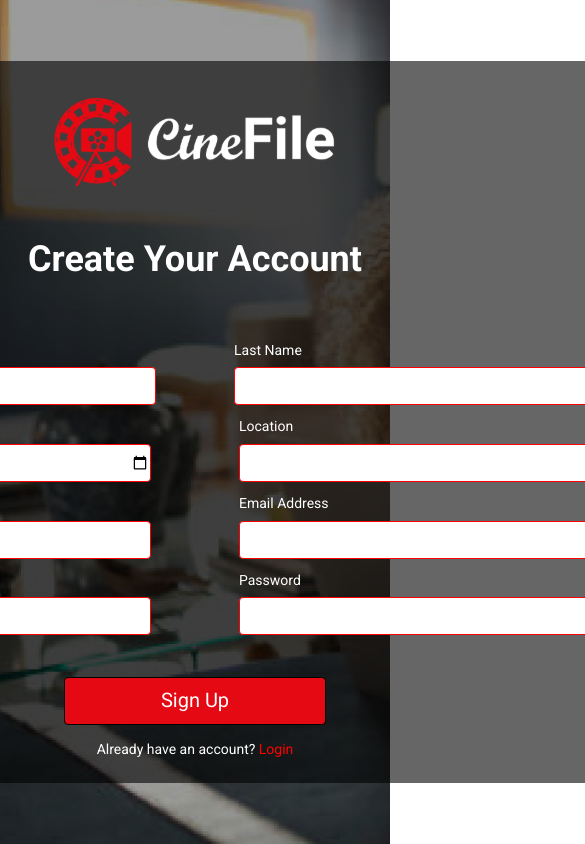
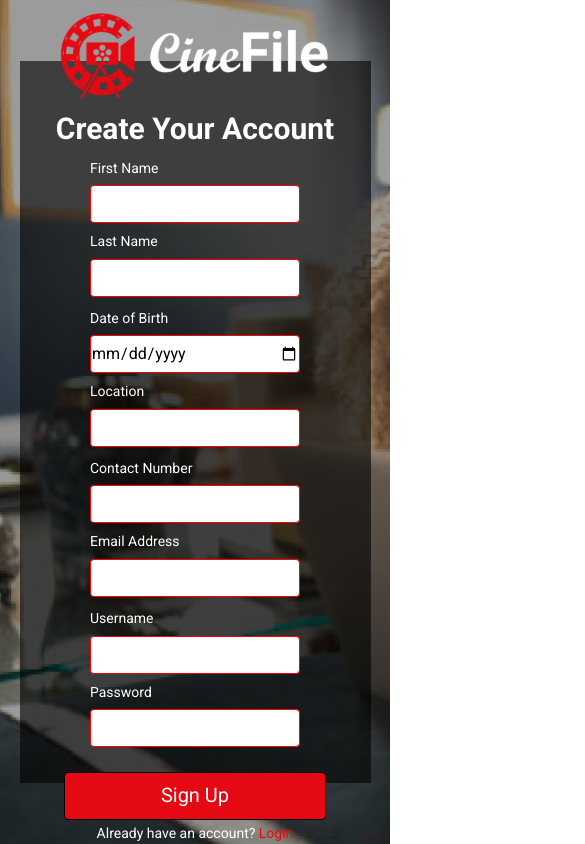
Before and after one commit to huzaifa26/cineFile, a React (Vite) app: page /signup in a window 390 px wide. Shown: the top 844 px of the page, 585 px wide, since content can reach past the window. Built offline with nearby package versions, Linux system fonts and the light colour scheme.

Commit message:
auth-responsive

```diff
--- a/src/pages/Main.jsx
+++ b/src/pages/Main.jsx
@@ -6,11 +6,10 @@ export default function Main() {
     <div style={{ background: "url(./MainBackground.png)" }} className='w-full h-screen '>
       <div className='w-full h-full bg-[rgba(7,7,7,0.9)] flex flex-col items-center justify-center'>
         <div className='flex flex-col items-center justify-center'>
-          <img src='./MainLogo.svg' />
-          <p className='mb-[49px] mt-[20px] w-[688px] text-center text-[24px] leading-[28.13px]'>Lorem ipsum dolor sit amet, consectetur adipiscing elit. Nullam
+          <img src='./MainLogo.svg' className='w-[27.34375vw] min-w-[300px]' />
+          <p className='mb-[49px] mt-[20px] xsm:min-w-[100%] sm:min-w-[100%] max-w-[35.833333333333336vw] text-center text-custom-24 leading-[28.13px]'>Lorem ipsum dolor sit amet, consectetur adipiscing elit. Nullam
             eget elementum erat,  ac gravida odio. Nulla consectetur </p>
         </div>
-
         <div className='flex flex-col gap-[32px]'>
           <Link to="/signin">
             <button className='w-[262px] h-[48px] rounded-[4px] bg-[rgba(229,9,20,1)]  border-[1px] border-black font-[400] text-[20px] leading-[23.44px]'>Sign In</button>
--- a/src/pages/Signin.jsx
+++ b/src/pages/Signin.jsx
@@ -14,8 +14,8 @@ export default function Signin() {
   const loginMutation = useMutation({
     mutationFn: async (data) => {
       const result = await signInWithEmailAndPassword(auth, data.email, data.password);
-      const userRef=doc(db,"users",result.user.uid);
-      const user=await getDoc(userRef);
+      const userRef = doc(db, "users", result.user.uid);
+      const user = await getDoc(userRef);
       return user.data()
       // return { email: result.user.email, uid: result.user.uid };
     },
@@ -45,9 +45,9 @@ export default function Signin() {
   }
 
   return (
-    <div style={{ background: "url(./LoginMain.png)",backgroundSize:"cover" }} className='w-full h-screen '>
+    <div style={{ background: "url(./LoginMain.png)", backgroundSize: "cover" }} className='w-full h-screen '>
       <div className='w-full h-full bg-[rgba(7,7,7,0.85)] flex flex-col items-center justify-center'>
-        <div className='w-[964px] h-[76vh] bg-[rgba(0,0,0,0.6)]'>
+        <div className='w-[50.208333333333336vw] xsm:min-w-[90%] sm:min-w-[500px] h-[76vh] bg-[rgba(0,0,0,0.6)]'>
           <div className='flex flex-col items-center justify-center mt-[102px]'>
             <img className='w-[304px]' src='./MainLogo.svg' />
           </div>
@@ -58,19 +58,19 @@ export default function Signin() {
                 <div className='flex flex-col gap-[15px]'>
                   <div className='flex flex-col gap-[9px]'>
                     <label className='font-[16.41px] text-[14px] leading-[16.41px]'>Email</label>
-                    <input name='email' className='w-[368px] pl-[10px] h-[38px] rounded-[4px] bg-white border-[1px] border-[red] ' />
+                    <input name='email' className='w-[19.166666666666668vw] min-w-[290px] pl-[10px] h-[38px] rounded-[4px] bg-white border-[1px] border-[red] ' />
                   </div>
                   <div className='flex flex-col gap-[9px]'>
                     <label className='font-[16.41px] text-[14px] leading-[16.41px]'>Password</label>
-                    <input name='password' className='w-[368px] pl-[10px] h-[38px] rounded-[4px] bg-white border-[1px] border-[red] ' />
+                    <input type='password' name='password' className='w-[19.166666666666668vw] min-w-[290px] pl-[10px] h-[38px] rounded-[4px] bg-white border-[1px] border-[red] ' />
                   </div>
                 </div>
               </div>
-              <div className='flex justify-between items-center w-[368px] mt-[9.74px]'>
+              <div className='flex justify-between items-center w-[19.166666666666668vw] min-w-[290px] mt-[9.74px]'>
                 <div className='flex gap-[4px]'>
                   <label class="relative inline-flex items-center cursor-pointer w-[31.32px] h-[14.04px]">
-                    <input type="checkbox" value="" class="sr-only peer"/>
-                      <div class="w-[30.32px] h-[14.04px] bg-white border-[1px] border-[red] outline-none peer-focus:outline-none peer-focus:ring-4 rounded-full peer-checked:after:translate-x-full after:content-[''] after:absolute after:top-[0px] after:left-[1px] after:bg-red-500 after:border-red-500 after:border after:rounded-full after:h-[14.04px] after:w-[14.04px] after:transition-all  peer-checked:bg-white  peer-checked:border-red-500"></div>
+                    <input type="checkbox" value="" class="sr-only peer" />
+                    <div class="w-[30.32px] h-[14.04px] bg-white border-[1px] border-[red] outline-none peer-focus:outline-none peer-focus:ring-4 rounded-full peer-checked:after:translate-x-full after:content-[''] after:absolute after:top-[0px] after:left-[1px] after:bg-red-500 after:border-red-500 after:border after:rounded-full after:h-[14.04px] after:w-[14.04px] after:transition-all  peer-checked:bg-white  peer-checked:border-red-500"></div>
                   </label>
                   <p className='font-[400] text-[14px] leading-[16.41px]'>Remember Me</p>
                 </div>
--- a/src/pages/Signup.jsx
+++ b/src/pages/Signup.jsx
@@ -74,66 +74,66 @@ export default function Signup() {
   return (
     <div style={{ background: "url(./SignupMain.png)", backgroundSize: "cover" }} className='w-full h-screen '>
       <div className='w-full h-full bg-[rgba(7,7,7,0.4)] flex flex-col items-center justify-center'>
-        <div className='flex flex-col justify-center items-center w-[1344px] h-[85.57894736842105vh] bg-[rgba(0,0,0,0.6)]'>
+        <div className='flex flex-col justify-center items-center w-[70vw] xsm:min-w-[90%] sm:min-w-[500px] h-[85.57894736842105vh] bg-[rgba(0,0,0,0.6)]'>
           <div className='flex flex-col items-center justify-center'>
-            <img className='w-[304px]' src='./MainLogo.svg' />
+            <img className='w-[15.833333333333334vw] min-w-[290px]' src='./MainLogo.svg' />
           </div>
 
-          <div className='flex flex-col items-center mt-[4.947368421052632vh]'>
-            <h1 className='font-[700] text-[36px] leading-[42.19px]'>Create Your Account</h1>
+          <div className='flex flex-col items-center mt-[4.947368421052632vh] xsm:mt-0'>
+            <h1 className='font-[700] text-custom-36 xsm:mb-[10px] leading-[42.19px]'>Create Your Account</h1>
             <form ref={formRef} onSubmit={formHandler} className='flex flex-col items-center'>
-              <div className='flex flex-col items-center gap-[1.5789473684210527vh] mt-[7.2631578947368425vh]'>
-                <div className='flex gap-[9.263157894736842vh]'>
+              <div className='flex flex-col items-center gap-[1.5789473684210527vh] xsm:mt-0 mt-[7.2631578947368425vh]'>
+                <div className='flex xsm:flex-col gap-[88px] xsm:gap-[10px] sm:gap-[20px]'>
                   <div className='flex flex-col gap-[9px]'>
                     <label className='font-[16.41px] text-[14px] leading-[16.41px]'>First Name</label>
-                    <input name='firstName' className='w-[368px] h-[38px] rounded-[4px] bg-white border-[1px] border-[red] text-black ' />
+                    <input name='firstName' className='w-[19.166666666666668vw] min-w-[210px] h-[38px] rounded-[4px] bg-white border-[1px] border-[red] text-black ' />
                   </div>
-                  <div className='flex flex-col gap-[9px]'>
+                  <div className='flex flex-col gap-[9px] '>
                     <label className='font-[16.41px] text-[14px] leading-[16.41px]'>Last Name</label>
-                    <input name='lastName' className='w-[368px] h-[38px] rounded-[4px] bg-white border-[1px] border-[red] text-black ' />
+                    <input name='lastName' className='w-[19.166666666666668vw] min-w-[210px] h-[38px] rounded-[4px] bg-white border-[1px] border-[red] text-black ' />
                   </div>
                 </div>
 
-                <div className='flex gap-[88px]'>
+                <div className='flex xsm:flex-col gap-[88px] xsm:gap-[10px] sm:gap-[20px]'>
                   <div className='flex flex-col gap-[9px]'>
                     <label className='font-[16.41px] text-[14px] leading-[16.41px]'>Date of Birth</label>
-                    <input name='dob' className='w-[368px] h-[38px] rounded-[4px] bg-white border-[1px] border-[red] text-black' type='date' />
+                    <input name='dob' className='w-[19.166666666666668vw] min-w-[210px] h-[38px] rounded-[4px] bg-white border-[1px] border-[red] text-black' type='date' />
                   </div>
                   <div className='flex flex-col gap-[9px]'>
                     <label className='font-[16.41px] text-[14px] leading-[16.41px]'>Location</label>
-                    <input name='location' className='w-[368px] h-[38px] rounded-[4px] bg-white border-[1px] border-[red] text-black ' />
+                    <input name='location' className='w-[19.166666666666668vw] min-w-[210px] h-[38px] rounded-[4px] bg-white border-[1px] border-[red] text-black ' />
                   </div>
                 </div>
 
-                <div className='flex gap-[88px]'>
+                <div className='flex xsm:flex-col gap-[88px] xsm:gap-[10px] sm:gap-[20px]'>
                   <div className='flex flex-col gap-[9px]'>
                     <label className='font-[16.41px] text-[14px] leading-[16.41px]'>Contact Number</label>
-                    <input name='contact' className='w-[368px] h-[38px] rounded-[4px] bg-white border-[1px] border-[red] text-black ' />
+                    <input name='contact' className='w-[19.166666666666668vw] min-w-[210px] h-[38px] rounded-[4px] bg-white border-[1px] border-[red] text-black ' />
                   </div>
                   <div className='flex flex-col gap-[9px]'>
                     <label className='font-[16.41px] text-[14px] leading-[16.41px]'>Email Address</label>
-                    <input name='email' className='w-[368px] h-[38px] rounded-[4px] bg-white border-[1px] border-[red] text-black ' />
+                    <input name='email' className='w-[19.166666666666668vw] min-w-[210px] h-[38px] rounded-[4px] bg-white border-[1px] border-[red] text-black ' />
                   </div>
                 </div>
 
-                <div className='flex gap-[88px]'>
+                <div className='flex xsm:flex-col gap-[88px] xsm:gap-[10px] xsm:mb-[10px] sm:gap-[20px]'>
                   <div className='flex flex-col gap-[9px]'>
                     <label className='font-[16.41px] text-[14px] leading-[16.41px]'>Username</label>
-                    <input name='username' className='w-[368px] h-[38px] rounded-[4px] bg-white border-[1px] border-[red] text-black ' />
+                    <input name='username' className='w-[19.166666666666668vw] min-w-[210px] h-[38px] rounded-[4px] bg-white border-[1px] border-[red] text-black ' />
                   </div>
                   <div className='flex flex-col gap-[9px]'>
                     <label className='font-[16.41px] text-[14px] leading-[16.41px]'>Password</label>
-                    <input name='password' className='w-[368px] h-[38px] rounded-[4px] bg-white border-[1px] border-[red] text-black ' />
+                    <input type='password' name='password' className='w-[19.166666666666668vw] min-w-[210px] h-[38px] rounded-[4px] bg-white border-[1px] border-[red] text-black ' />
                   </div>
                 </div>
               </div>
               <div>
                 {signupMutation.isLoading ?
-                  <button type='button' className='w-[262px] h-[48px] rounded-[4px] bg-[rgba(229,9,20,1)] text-white border-[1px] border-black font-[400] text-[20px] leading-[23.44px] mt-[4.947368421052632vh]'><img className='w-[30px] m-auto' src='./WhiteLoading.svg' /></button>
+                  <button type='button' className='w-[262px] h-[48px] rounded-[4px] bg-[rgba(229,9,20,1)] text-white border-[1px] border-black font-[400] text-[20px] leading-[23.44px] xsm:mt-[15px] mt-[4.947368421052632vh]'><img className='w-[30px] m-auto' src='./WhiteLoading.svg' /></button>
                   :
-                  <button className='w-[262px] h-[48px] rounded-[4px] bg-[rgba(229,9,20,1)] text-white border-[1px] border-black font-[400] text-[20px] leading-[23.44px] mt-[4.947368421052632vh]'>Sign Up</button>
+                  <button className='w-[262px] h-[48px] rounded-[4px] bg-[rgba(229,9,20,1)] text-white border-[1px] border-black font-[400] text-[20px] leading-[23.44px] xsm:mt-[15px] mt-[4.947368421052632vh]'>Sign Up</button>
                 }
-                <p className='text-[14px] text-center leading-[16.41px] font-[400] mt-[1.894736842105263vh]'>Already have an account? <span className='text-[red]'><Link to={'/signin'}>Login</Link></span></p>
+                <p className='text-[14px] text-center leading-[16.41px] font-[400] mt-[1.894736842105263vh] xsm:mt-[5px]'>Already have an account? <span className='text-[red]'><Link to={'/signin'}>Login</Link></span></p>
               </div>
             </form>
           </div>
```
Also changed, not shown: tailwind.config.js (+17 -0 lines).
